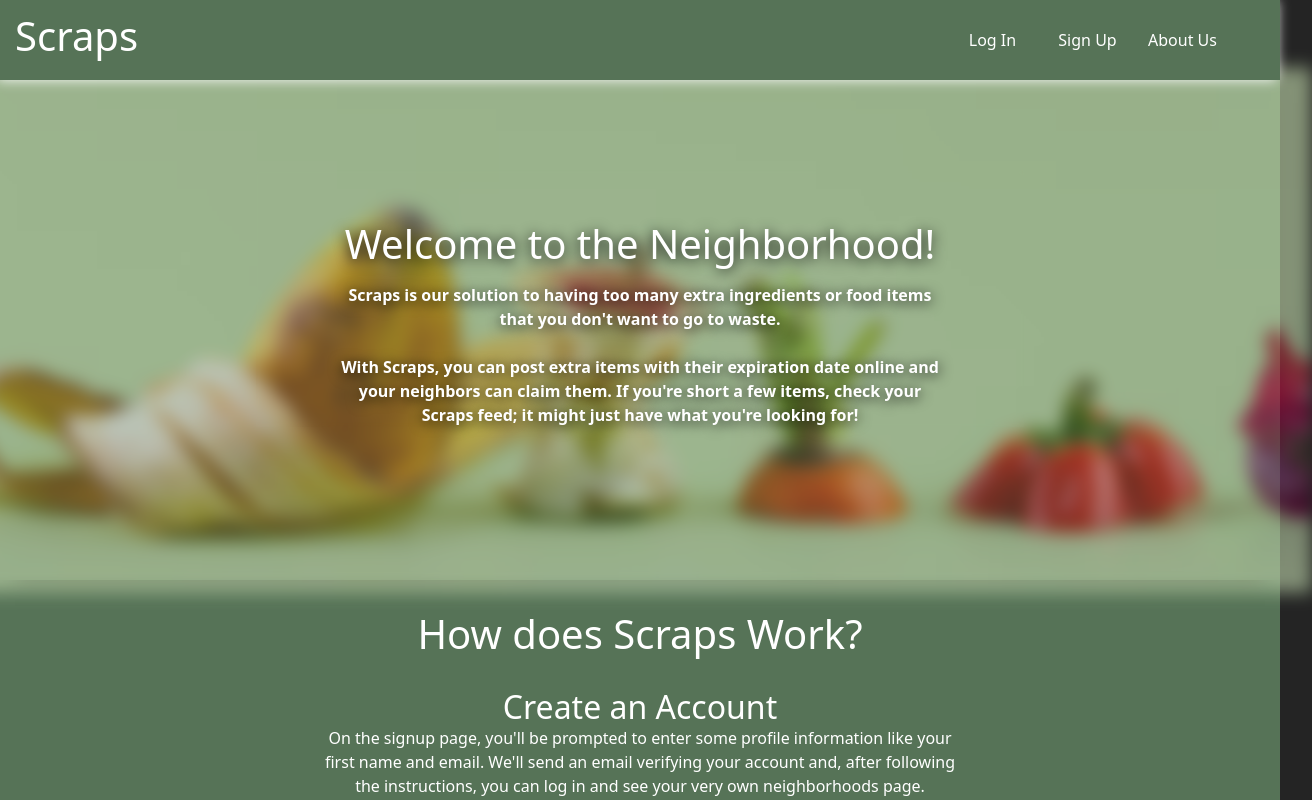
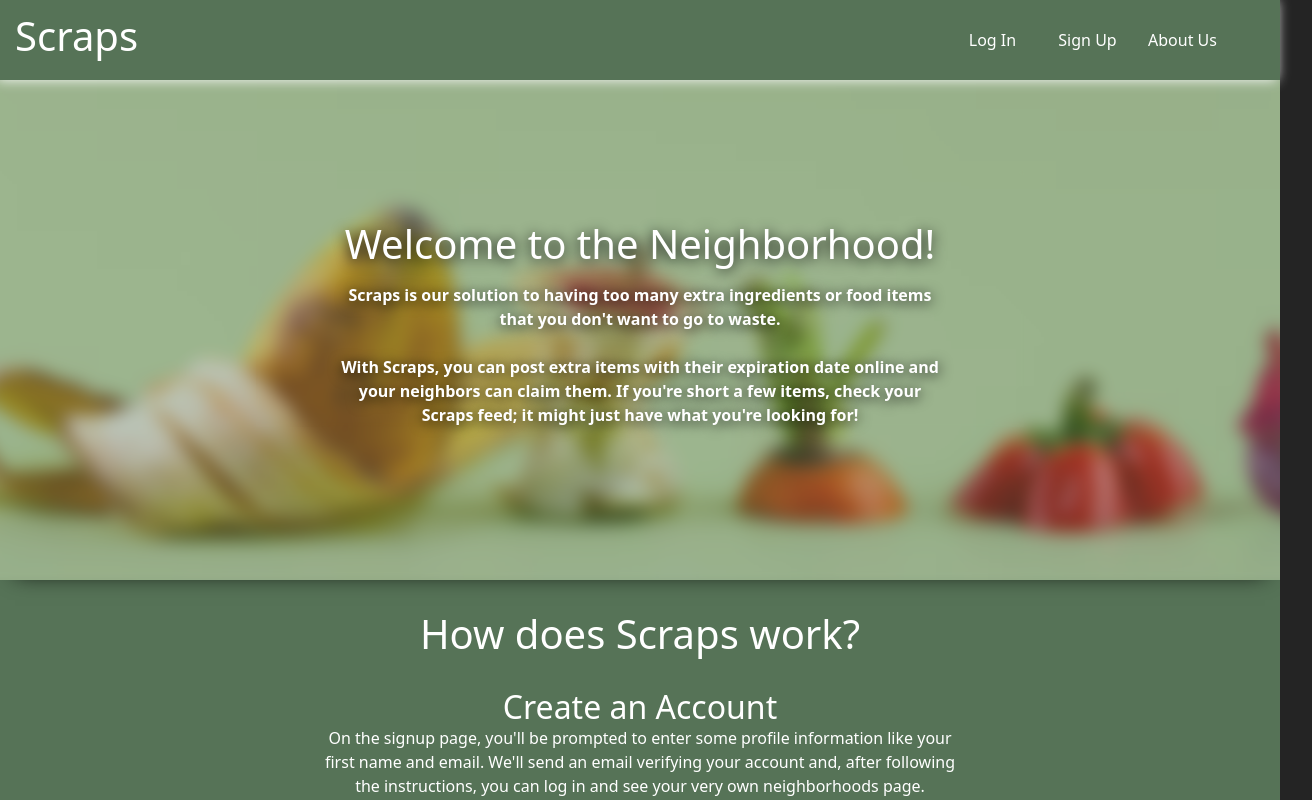
Before and after one commit to carsoncarson18/POOSD_MERN_Project, a React (Vite) app in the folder client/: page / in a window 1280 px wide. Shown: the top 800 px of the page, 1312 px wide, since content can reach past the window. Built offline with nearby package versions, Linux system fonts and the light colour scheme; no server answers.

Commit message:
overflow fix (mybad)

```diff
--- a/client/src/pages/LandingPage.tsx
+++ b/client/src/pages/LandingPage.tsx
@@ -10,7 +10,7 @@ export default function LandingPage() {
             <div id="landing-page">
                 <SiteHeader/>
                 <main style={{padding:'0 0 80px 0'}}>
-                    <div style={{padding:'0 0 70px 0',boxShadow:'0 8px 22px -15px black ',width:'100%', minHeight:'500px', position:'relative', zIndex:0, overflow:'visible', paddingTop: '90px', paddingBottom: '90px'}}>
+                    <div style={{padding:'0 0 70px 0',boxShadow:'0 8px 22px -15px black ',width:'100%', minHeight:'500px', position:'relative', zIndex:0, overflow:'hidden', paddingTop: '90px', paddingBottom: '90px'}}>
                         <img style={{width:'100%',height:'100%',opacity:.6,objectFit:'cover',objectPosition:'top',position:'absolute',bottom:0, filter:'blur(8px)', transform:'scale(1.05)'}} alt="Bag of Food Scraps" src={hero_image}/>
                         <div style={{
                                 zIndex:1,
@@ -37,7 +37,7 @@ export default function LandingPage() {
                         </div>
                     </div>
                     <section>
-                        <h1>How does Scraps Work?</h1>
+                        <h1>How does Scraps work?</h1>
                         <div style={{display:'flex',flexDirection:'column',gap:60}}>
                             <section>
                                 <h2>Create an Account</h2>
```
